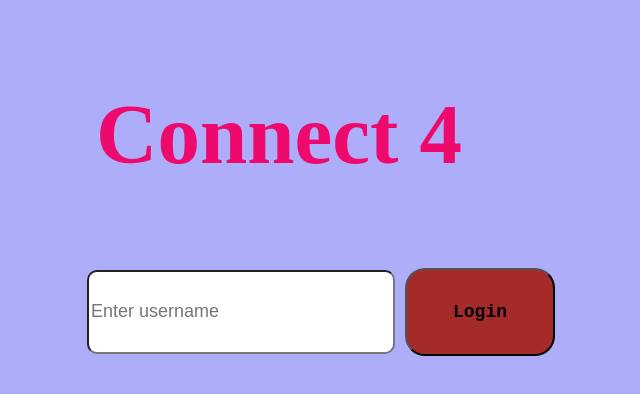
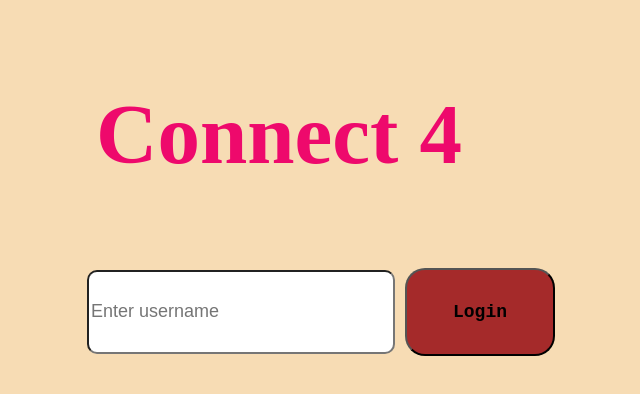
Before and after one commit to anandohri/connect4, a React (Create React App) app in the folder connect4_client/: page / in a window 1280 px wide. Shown: the top 394 px of the page, without its empty margins (361-1001 px from the left). Built offline with nearby package versions, Linux system fonts and the light colour scheme; no server answers; a web font is replaced by a local one.

Commit message:
Add files via upload

```diff
--- a/connect4_client/src/index.css
+++ b/connect4_client/src/index.css
@@ -5,7 +5,7 @@
     sans-serif;
   -webkit-font-smoothing: antialiased;
   -moz-osx-font-smoothing: grayscale;
-  background-color: #adadfa;
+  background-color: #F7DCB4 ;
 }
 
 code {
```
